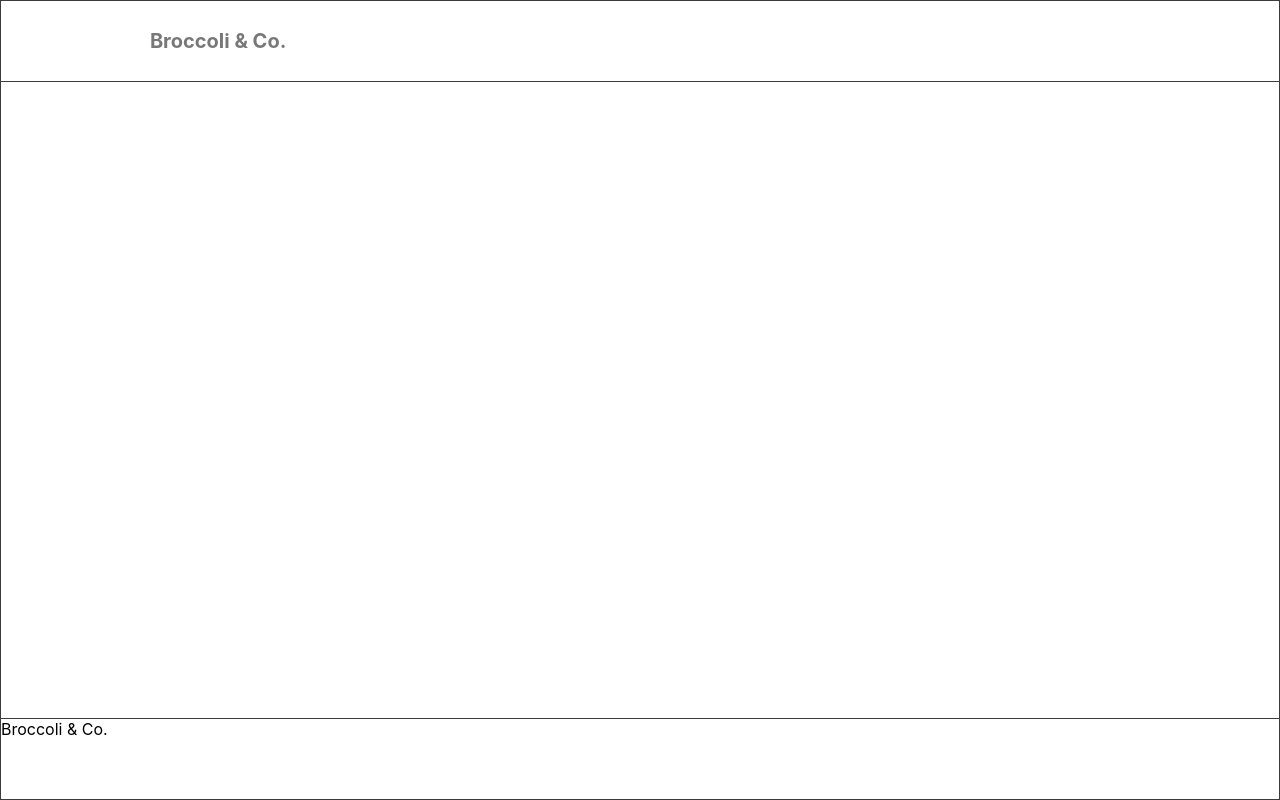
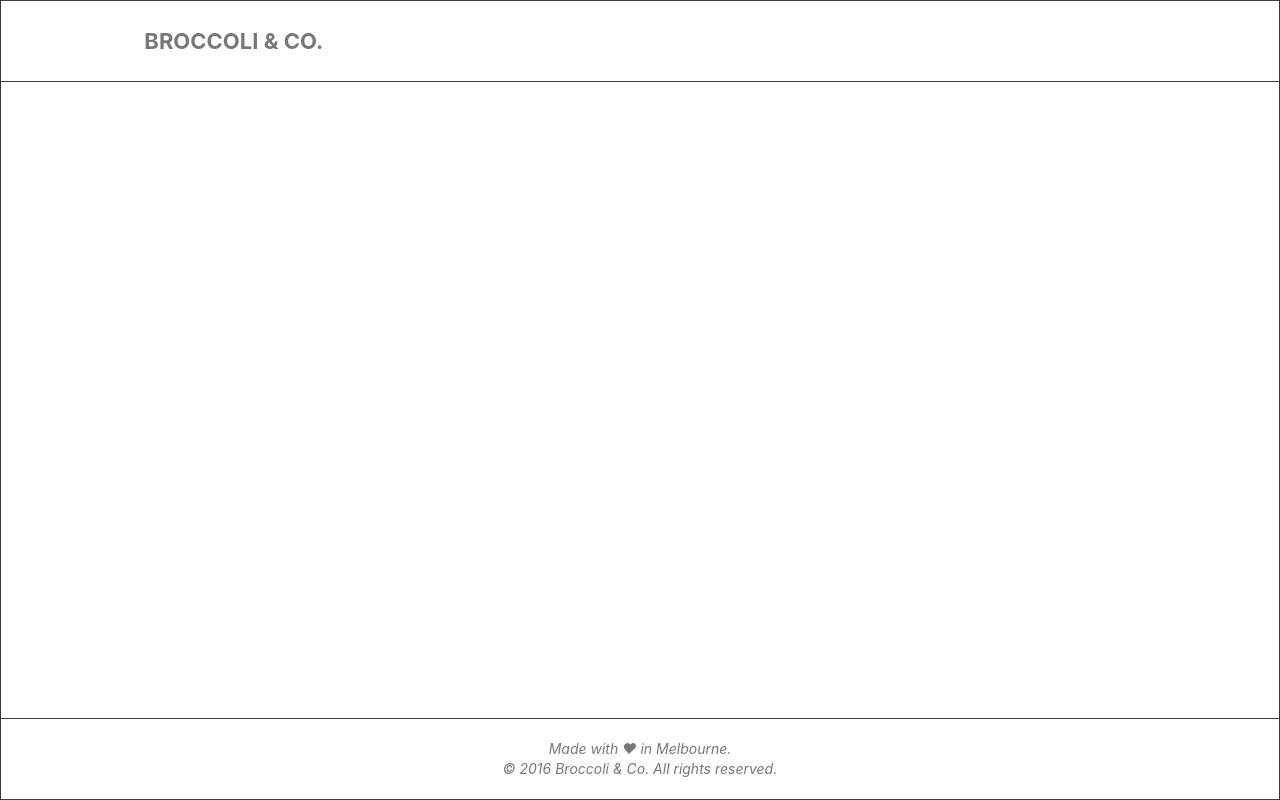
Before and after one commit to LLLQQQ/homepage, a React (Create React App) app: page / in a window 1280 px wide. Built offline with nearby package versions, Linux system fonts and the light colour scheme.

Commit message:
update footer content and style

```diff
--- a/src/containers/Mainpage/index.js
+++ b/src/containers/Mainpage/index.js
@@ -5,7 +5,7 @@ function Page() {
     <div className={style["wrapper"]}>
       <div className="header">{"Broccoli & Co."}</div>
       <div className="content"></div>
-      <div className="footer">{"Broccoli & Co."}</div>
+      <div className="footer">Made with ❤ in Melbourne.<br />© 2016 {"Broccoli & Co."} All rights reserved.</div>
     </div>
   );
 }
--- a/src/containers/Mainpage/index.module.scss
+++ b/src/containers/Mainpage/index.module.scss
@@ -11,10 +11,11 @@
             border-bottom: 1px solid rgba(59, 59, 59, 1);
             display: flex;
             align-items: center;
-            font-size: 20px;
-            line-height: 20px;
+            font-size: 22px;
+            line-height: 22px;
             font-weight: bold;
             color: rgba(120, 120, 120, 1);
+            text-transform: uppercase;
 
             &::before {
                 content: "";
@@ -37,6 +38,14 @@
         >.footer {
             height: 80px;
             border-top: 1px solid rgba(59, 59, 59, 1);
+            display: flex;
+            align-items: center;
+            justify-content: center;
+            font-size: 14px;
+            line-height: 20px;
+            color: rgba(120, 120, 120, 1);
+            text-align: center;
+            font-style: italic;
         }
     }
 }
```
